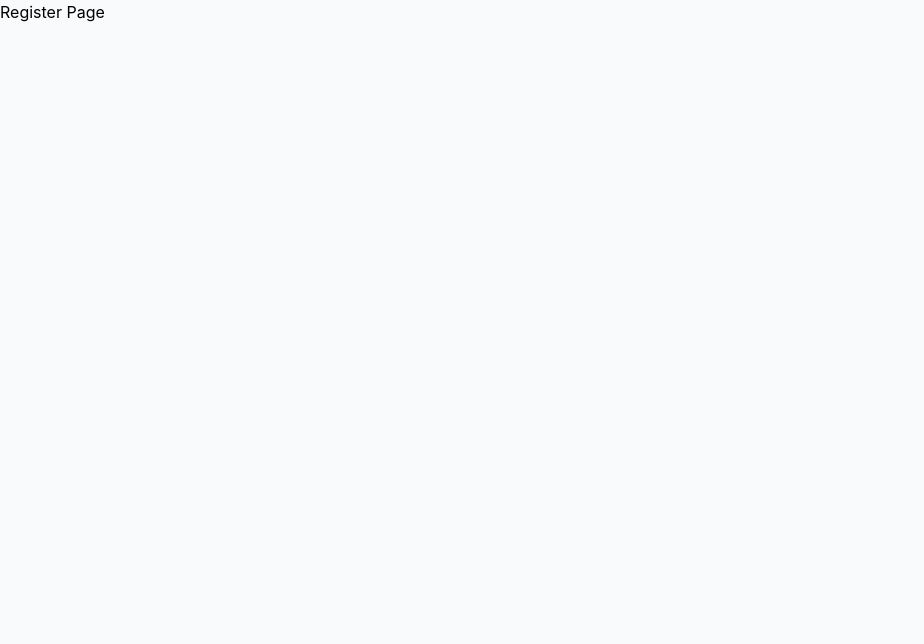
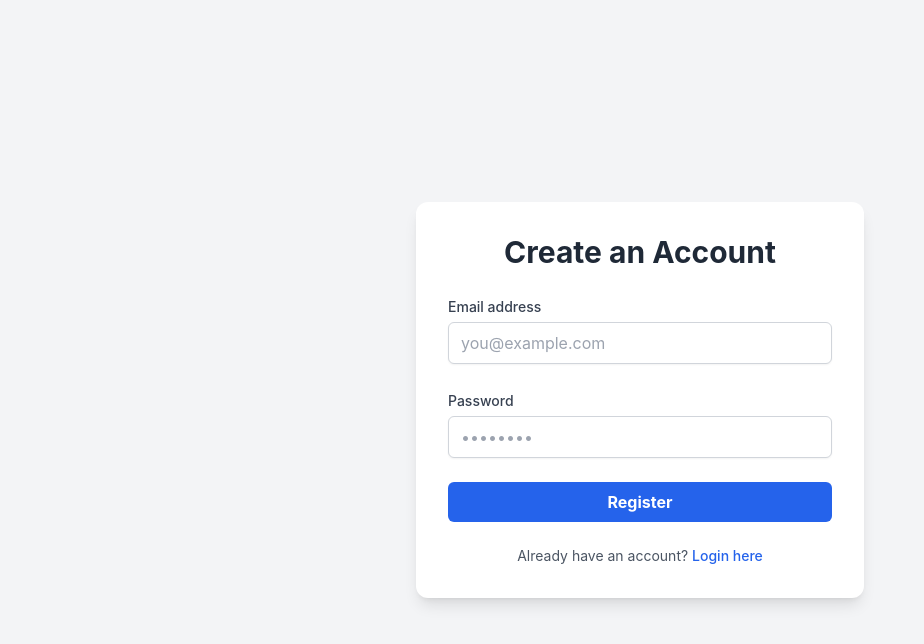
Before and after one commit to sanchitachaurasia/Learning-Website-with-Clickstream, a React (Create React App) app in the folder client/: page /register in a window 1280 px wide. Shown: the top 644 px of the page, without its empty margins (0-924 px from the left). Built offline with nearby package versions, Linux system fonts and the light colour scheme.

Commit message:
feat(ui): Create registration page form layout

```diff
--- a/client/src/pages/Register.js
+++ b/client/src/pages/Register.js
@@ -1,5 +1,60 @@
 import React from 'react';
+import { Link } from 'react-router-dom';
 
 export default function Register() {
-  return <div>Register Page</div>;
+  return (
+    <div className="flex items-center justify-center h-screen bg-gray-100">
+      <div className="w-full max-w-md p-8 space-y-6 bg-white rounded-xl shadow-lg">
+        <h2 className="text-3xl font-bold text-center text-gray-800">Create an Account</h2>
+        <form className="space-y-6">
+          <div>
+            <label
+              htmlFor="email"
+              className="text-sm font-medium text-gray-700"
+            >
+              Email address
+            </label>
+            <input
+              id="email"
+              name="email"
+              type="email"
+              required
+              className="w-full px-3 py-2 mt-1 border border-gray-300 rounded-md shadow-sm focus:ring-blue-500 focus:border-blue-500"
+              placeholder="you@example.com"
+            />
+          </div>
+          <div>
+            <label
+              htmlFor="password"
+              className="text-sm font-medium text-gray-700"
+            >
+              Password
+            </label>
+            <input
+              id="password"
+              name="password"
+              type="password"
+              required
+              className="w-full px-3 py-2 mt-1 border border-gray-300 rounded-md shadow-sm focus:ring-blue-500 focus:border-blue-500"
+              placeholder="••••••••"
+            />
+          </div>
+          <div>
+            <button
+              type="submit"
+              className="w-full px-4 py-2 font-bold text-white bg-blue-600 rounded-md hover:bg-blue-700 focus:outline-none focus:ring-2 focus:ring-offset-2 focus:ring-blue-500"
+            >
+              Register
+            </button>
+          </div>
+        </form>
+        <p className="text-sm text-center text-gray-600">
+          Already have an account?{' '}
+          <Link to="/login" className="font-medium text-blue-600 hover:underline">
+            Login here
+          </Link>
+        </p>
+      </div>
+    </div>
+  );
 }
```
